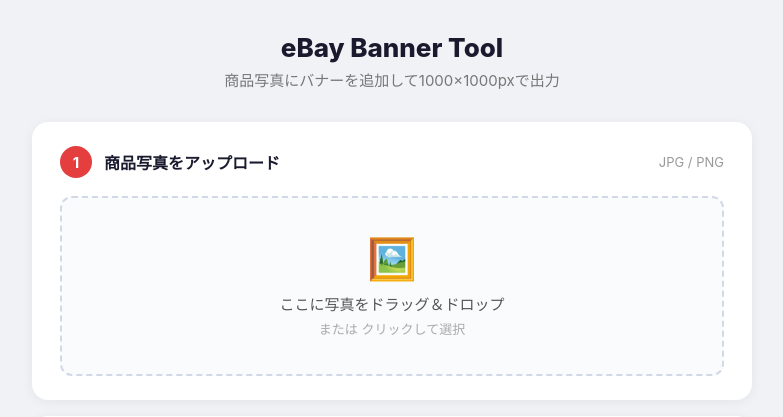
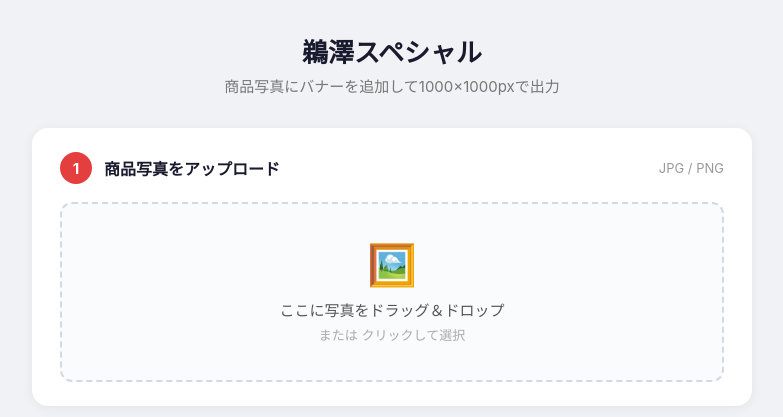
Before and after one commit to MoneyGoose123/ebay-banner-tool, a Flask app: page / in a window 1280 px wide. Shown: the top 417 px of the page, without its empty margins (248-1031 px from the left). Run offline with Flask 3, Linux system fonts and the light colour scheme.

Commit message:
feat: ツール名を鵜澤スペシャルに変更

```diff
--- a/templates/index.html
+++ b/templates/index.html
@@ -3,7 +3,7 @@
 <head>
   <meta charset="UTF-8">
   <meta name="viewport" content="width=device-width, initial-scale=1.0">
-  <title>eBay Banner Tool</title>
+  <title>鵜澤スペシャル</title>
   <style>
     * { box-sizing: border-box; margin: 0; padding: 0; }
 
@@ -295,7 +295,7 @@
 <body>
   <div class="container">
     <div class="header">
-      <h1>eBay Banner Tool</h1>
+      <h1>鵜澤スペシャル</h1>
       <p>商品写真にバナーを追加して1000×1000pxで出力</p>
     </div>
 
```
